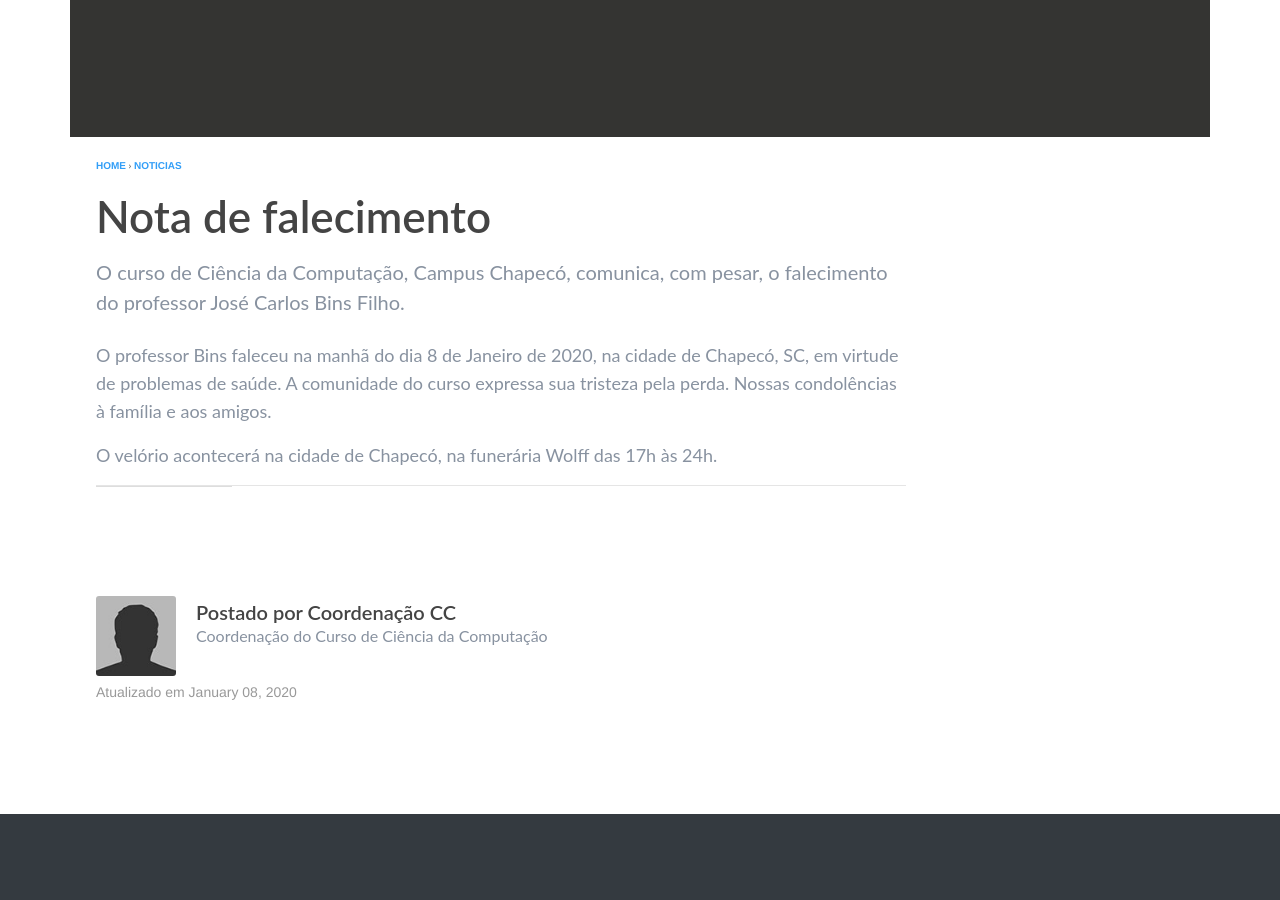
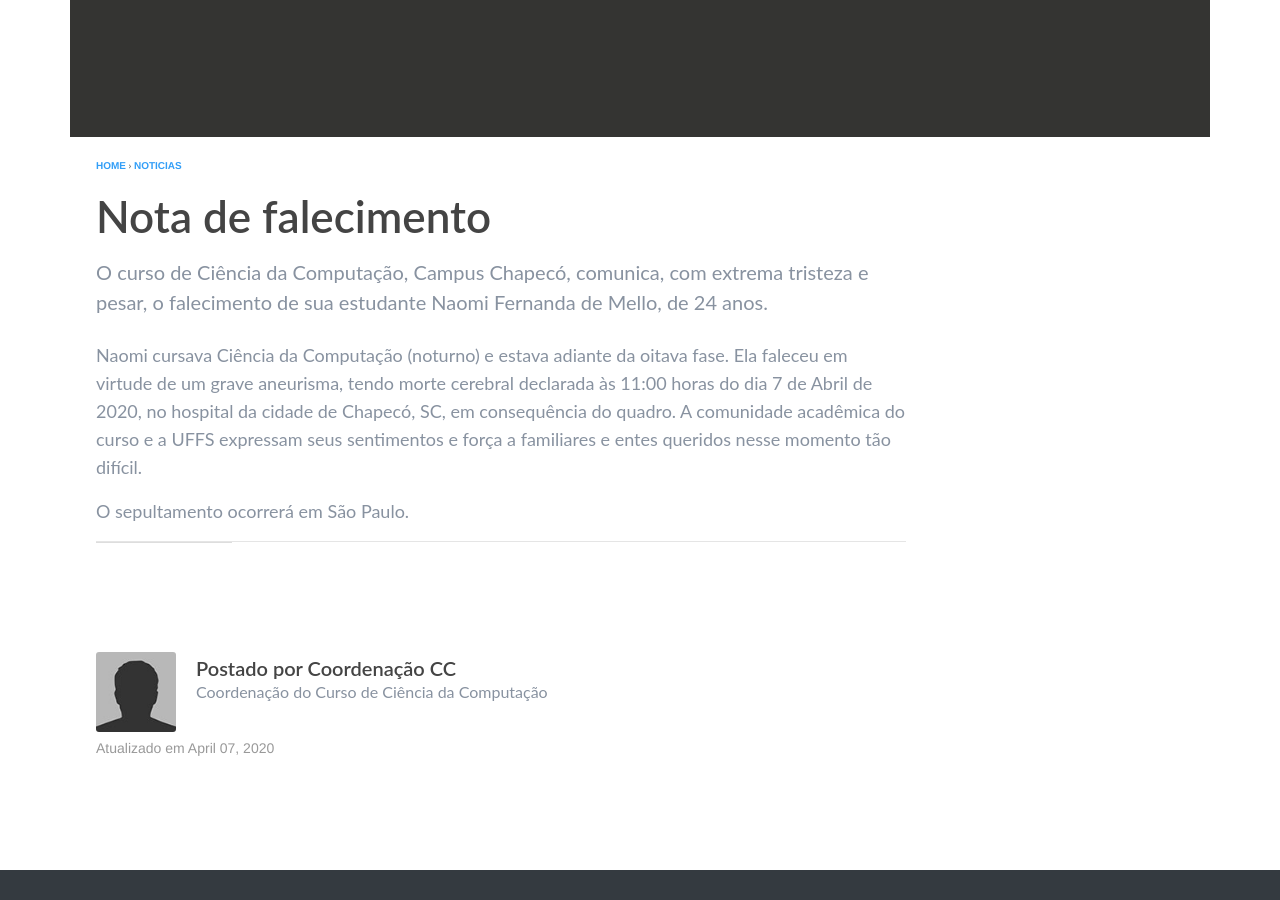
Before and after one commit to ccuffs/cc.uffs.edu.br, a Jekyll site: the page built from _posts/noticias/2020-04-07-nota-de-falecimento.md, in a window 1280 px wide and 900 px high, scrolled down 504 px. Built offline with Jekyll 4.4.1, drawn with Linux system fonts in a browser that asks for light colours.

Commit message:
Adiciona nota de falecimento
Signed-off-by: Fernando Bevilacqua <dovyski@gmail.com>

```diff
--- /dev/null
+++ b/_posts/noticias/2020-04-07-nota-de-falecimento.md
@@ -0,0 +1,18 @@
+---
+title: "Nota de falecimento"
+layout: article
+categories: noticias
+last_modified_at: 2020-04-07T20:10:00-03:00
+highlight: true
+highlight_order: 1
+share: false
+image:
+  teaser: posts/teaser-luto-400x250.jpg
+  feature: /images/posts/teaser-luto-400x250.jpg
+---
+
+O curso de Ciência da Computação, Campus Chapecó, comunica, com extrema tristeza e pesar, o falecimento de sua estudante Naomi Fernanda de Mello, de 24 anos.
+
+Naomi cursava Ciência da Computação (noturno) e estava adiante da oitava fase. Ela faleceu em virtude de um grave aneurisma, tendo morte cerebral declarada às 11:00 horas do dia 7 de Abril de 2020, no hospital da cidade de Chapecó, SC, em consequência do quadro. A comunidade acadêmica do curso e a UFFS expressam seus sentimentos e força a familiares e entes queridos nesse momento tão difícil.
+
+O sepultamento ocorrerá em São Paulo.
```
Also changed, not shown: _posts/noticias/2020-01-08-nota-de-falecimento.md (+1 -1 lines).
